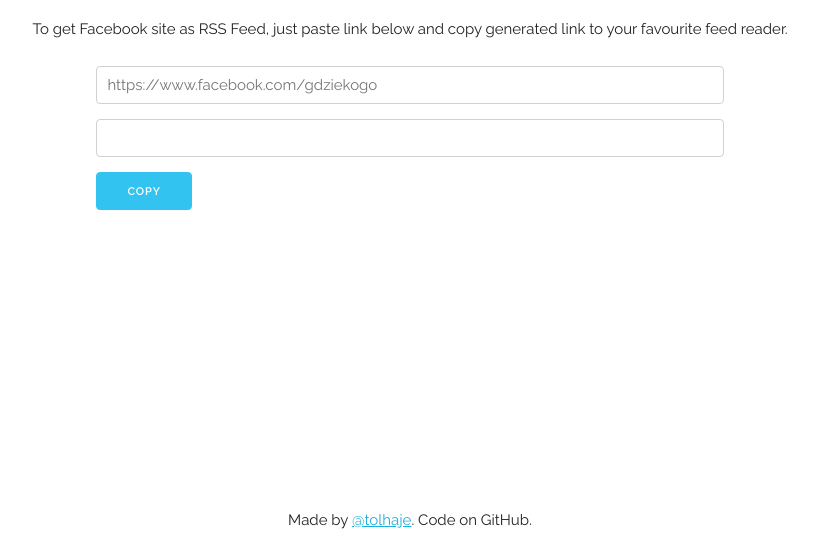
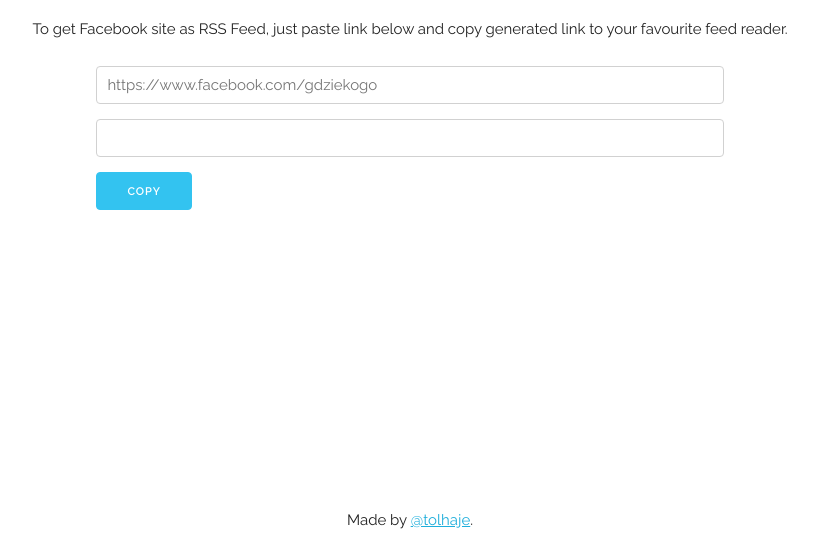
Before and after one commit to marostr/fb-rss, a plain HTML site: page public/index.html in a window 1280 px wide. Shown: the part 243-800 px from the top of the page, without its empty margins (230-1048 px from the left). Drawn offline with Linux system fonts and the light colour scheme.

Commit message:
Update index.html

```diff
--- a/public/index.html
+++ b/public/index.html
@@ -77,7 +77,7 @@
       –––––––––––––––––––––––––––––––––––––––––––––––––– -->
       <div class="container">
         <footer id="footer" class="twelve columns">
-          <p>Made by <a href="https://github.com/tolhaje">@tolhaje</a>. Code on GitHub.</p>
+          <p>Made by <a href="https://github.com/tolhaje">@tolhaje</a>.</p>
         </footer>
       </div> <!-- end footer div.container -->
     </div>  <!-- end footer div.table-block -->
```
